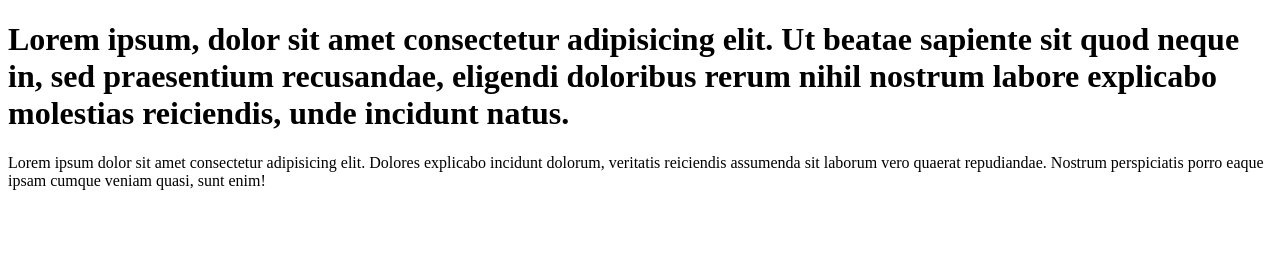
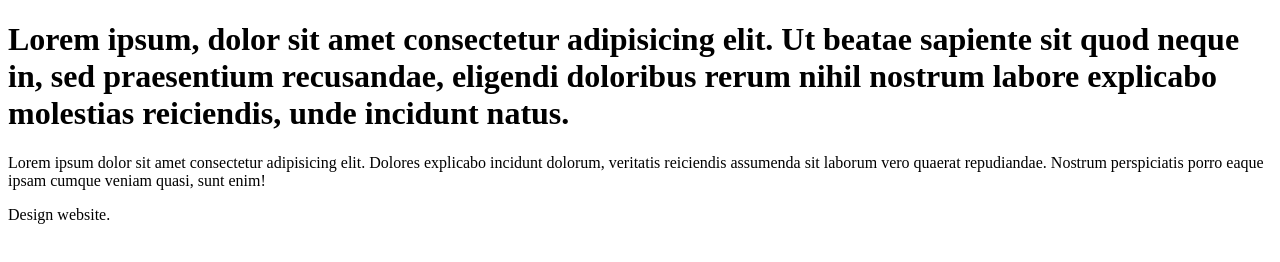
Before and after one commit to sravyasiripurapu/Github-learnng, a plain HTML site: page index.html in a window 1280 px wide. Drawn offline with Linux system fonts and the light colour scheme.

Commit message:
Add paragraph to the code.

```diff
--- a/index.html
+++ b/index.html
@@ -8,5 +8,6 @@
 <body>
     <h1>Lorem ipsum, dolor sit amet consectetur adipisicing elit. Ut beatae sapiente sit quod neque in, sed praesentium recusandae, eligendi doloribus rerum nihil nostrum labore explicabo molestias reiciendis, unde incidunt natus.</h1>
     <p>Lorem ipsum dolor sit amet consectetur adipisicing elit. Dolores explicabo incidunt dolorum, veritatis reiciendis assumenda sit laborum vero quaerat repudiandae. Nostrum perspiciatis porro eaque ipsam cumque veniam quasi, sunt enim!</p>
+    <p> Design website.</p>
 </body>
 </html>
```
